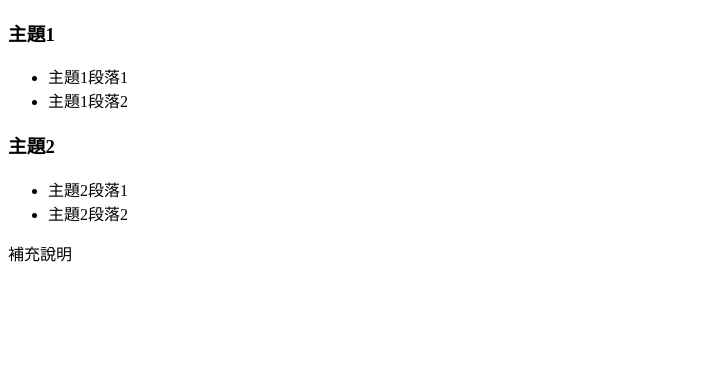
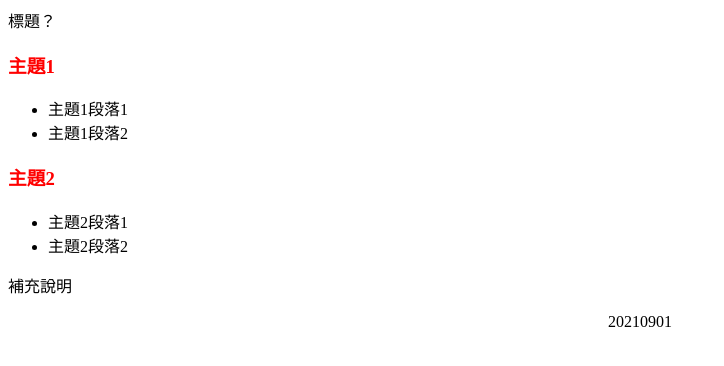
Before and after one commit to ChiCheLo/Test2, a plain HTML site: page test2.html in a window 1280 px wide. Shown: the whole page, without its empty margins (0-724 px from the left). Drawn offline with Linux system fonts and the light colour scheme.

Commit message:
style header footer

```diff
--- a/test2.html
+++ b/test2.html
@@ -5,8 +5,20 @@
     <meta http-equiv="X-UA-Compatible" content="IE=edge">
     <meta name="viewport" content="width=device-width, initial-scale=1.0">
     <title>範例3</title>
+    <style>
+        body{
+            font-family: Microsoft JhenHei;
+        }
+        footer{
+            text-align: center;
+        }
+        h3{
+            color: red;
+        }
+    </style>
 </head>
 <body>
+    <header> 標題？</header>
     <article>
         <section>
             <h3>主題1</h3>
@@ -26,5 +38,8 @@
             <p>補充說明</p>
         </aside>
     </article>
+    <footer>
+        <p>20210901</p>
+    </footer>
 </body>
 </html>
```
